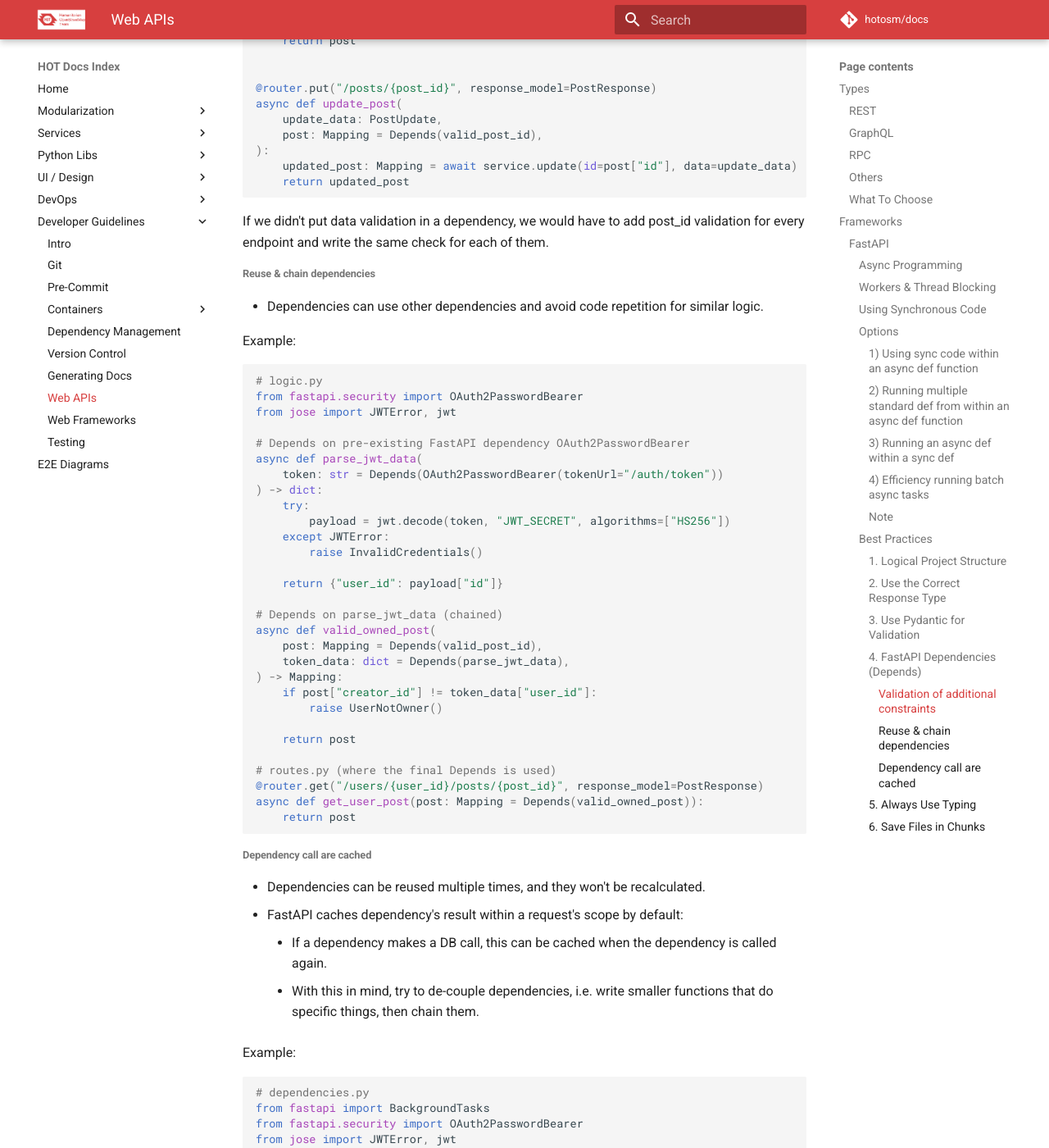
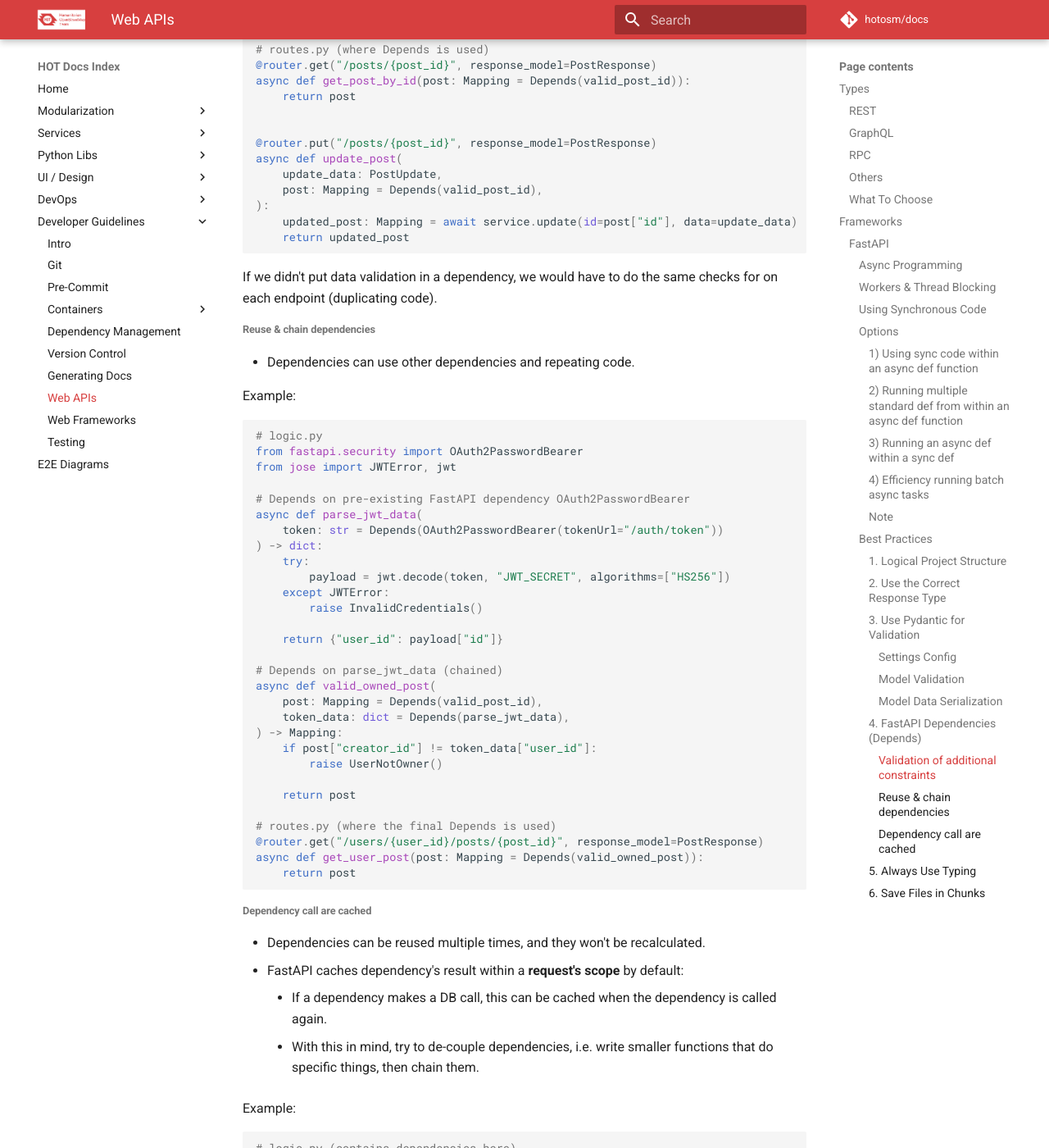
Before and after one commit to hotosm/docs, an MkDocs documentation site: the page built from docs/dev-guide/web-apis.md, in a window 1280 px wide and 1400 px high, scrolled down 9596 px. Shown: the whole window at 82% size. Built offline with MkDocs 1.6.1 and Material for MkDocs 9.7.7, drawn with Linux system fonts in a browser that asks for light colours; comment, search, counter and statistics services are not loaded; some of the changed text lies outside the part shown.

Commit message:
docs: extra info for fastapi best practices

````diff
--- a/docs/dev-guide/web-apis.md
+++ b/docs/dev-guide/web-apis.md
@@ -352,7 +352,9 @@
 settings = get_settings()
 ```
 
-Data validation in models:
+###### Model Validation
+
+- Used for 'incoming' (user provided) data that needs to be validated.
 
 ```python
 from enum import Enum
@@ -386,7 +388,9 @@
         return False
 ```
 
-Data serialization in model:
+###### Model Data Serialization
+
+- Used to format 'outgoing' data that is returned to a user.
 
 ```python
 class TaskBase(BaseModel):
@@ -445,7 +449,7 @@
 
 ###### Validation of additional constraints
 
-- Pydantic can only validate the values from client input.
+- Pydantic can only validate the 'incoming' data from client input.
 - Use dependencies (Depends) to validate input against other constraints:
   - Database constraints, such as project or email already exists, user not found.
   - Auth constraints, where the users level of authorization should be assessed
@@ -478,12 +482,12 @@
     return updated_post
 ```
 
-If we didn't put data validation in a dependency, we would have to add post_id
-validation for every endpoint and write the same check for each of them.
+If we didn't put data validation in a dependency, we would have to do the same
+checks for on each endpoint (duplicating code).
 
 ###### Reuse & chain dependencies
 
-- Dependencies can use other dependencies and avoid code repetition for similar logic.
+- Dependencies can use other dependencies and repeating code.
 
 Example:
 
@@ -522,7 +526,7 @@
 ###### Dependency call are cached
 
 - Dependencies can be reused multiple times, and they won't be recalculated.
-- FastAPI caches dependency's result within a request's scope by default:
+- FastAPI caches dependency's result within a **request's scope** by default:
   - If a dependency makes a DB call, this can be cached when the dependency is
     called again.
   - With this in mind, try to de-couple dependencies, i.e. write smaller
````
Also changed, not shown: other parts of docs/dev-guide/web-apis.md (+8 -6 lines).
